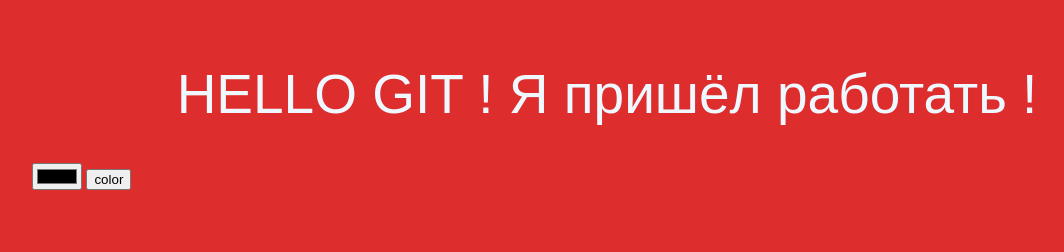
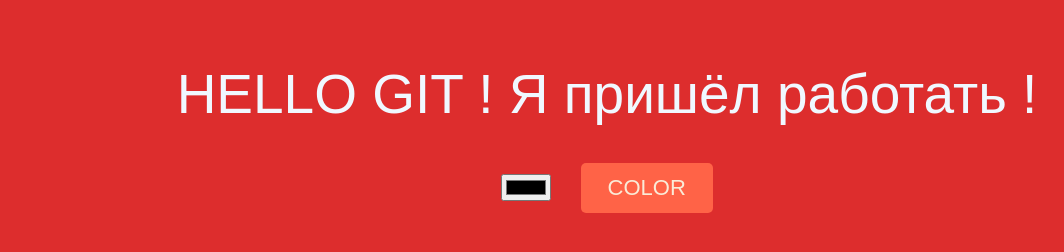
Before and after one commit to Ilia539/test-git, a plain HTML site: page index.html in a window 1280 px wide. Shown: the whole page, without its empty margins (33-1097 px from the left). Drawn offline with Linux system fonts and the light colour scheme.

Commit message:
add main.css style btn end input

```diff
--- a/css/main.css
+++ b/css/main.css
@@ -13,6 +13,7 @@
   max-width: 1200px;
   margin: 0 auto;
   padding: 25px;
+  text-align: center;
 }
 .container h1 {
   text-align: center;
@@ -20,3 +21,27 @@
   color: aliceblue;
   font-weight: 500;
 }
+.input-color {
+  margin-right: 25px;
+  outline: none;
+}
+.btn-color {
+  padding: 10px 25px;
+  border: 2px solid transparent;
+  background: tomato;
+  font-size: 22px;
+  font-weight: 500;
+  text-transform: uppercase;
+  color: antiquewhite;
+  cursor: pointer;
+  border-radius: 5px;
+  -webkit-border-radius: 5px;
+  -moz-border-radius: 5px;
+  -ms-border-radius: 5px;
+  -o-border-radius: 5px;
+  transition: all .3s ease-out;
+  -webkit-transition: all .3s ease-out;
+  -moz-transition: all .3s ease-out;
+  -ms-transition: all .3s ease-out;
+  -o-transition: all .3s ease-out;
+}
```
